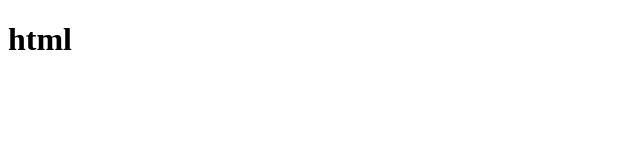
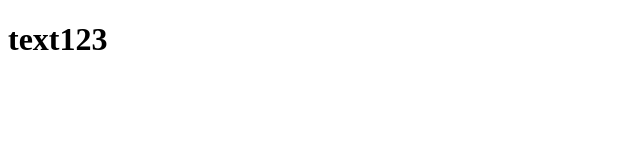
Before and after one commit to hawaryo/hawaryo.github.io, a plain HTML site: page index.html in a window 1280 px wide. Shown: the full height of the page, 0-640 px from the left. Drawn offline with Linux system fonts and the light colour scheme.

Commit message:
new changes

```diff
--- a/index.html
+++ b/index.html
@@ -3,7 +3,7 @@
 
 </head>
 <body>
-  <h1>html</h1>
+  <h1>text123</h1>
 </body>
 
 </html>
```
